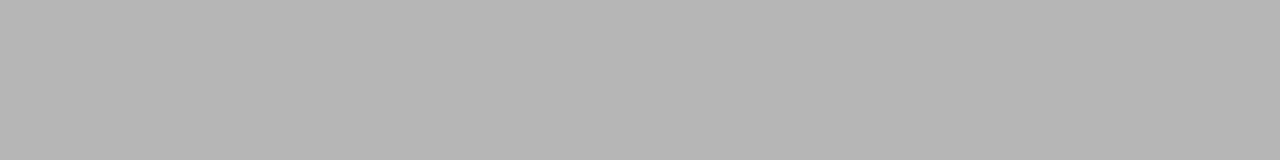
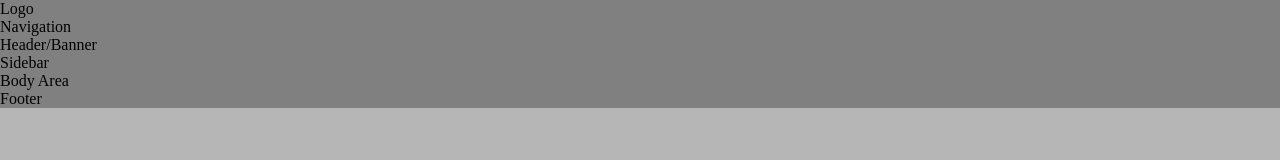
Before and after one commit to GDES-Web/battle-readiness-kaylynqn, a plain HTML site: page index.html in a window 1280 px wide. Drawn offline with Linux system fonts and the light colour scheme.

Commit message:
start of semantic

```diff
--- a/base.css
+++ b/base.css
@@ -1,4 +1,51 @@
 body {
     background-color: rgb(182, 182, 182);
     max-width: 1280px;
+    margin: auto;
 }
+
+article {
+    display: grid;
+    column-gap: 50px;
+
+
+}
+.logo {
+    background-color: grey;
+
+
+
+}
+
+nav {
+    background-color: grey;
+
+
+
+}
+
+header {
+    background-color: grey;
+
+
+
+}
+
+aside {
+    background-color: gray;
+
+
+
+}
+
+.bodyarea {
+    background-color: grey;
+
+}
+
+footer {
+    background-color: grey;
+
+
+
+}
--- a/index.html
+++ b/index.html
@@ -9,5 +9,35 @@
 </head>
 <body>
 
+<article>
+
+
+  <section class="logo">
+    Logo
+  </section>
+
+  <nav>
+    Navigation
+  </nav>
+
+  <header>
+    Header/Banner
+  </header>
+
+  <aside>
+    Sidebar
+  </aside>
+
+  <section class="bodyarea">
+    Body Area
+  </section>
+
+  <footer>
+    Footer
+  </footer>
+
+
+</article>
+
 </body>
 </html>
```
